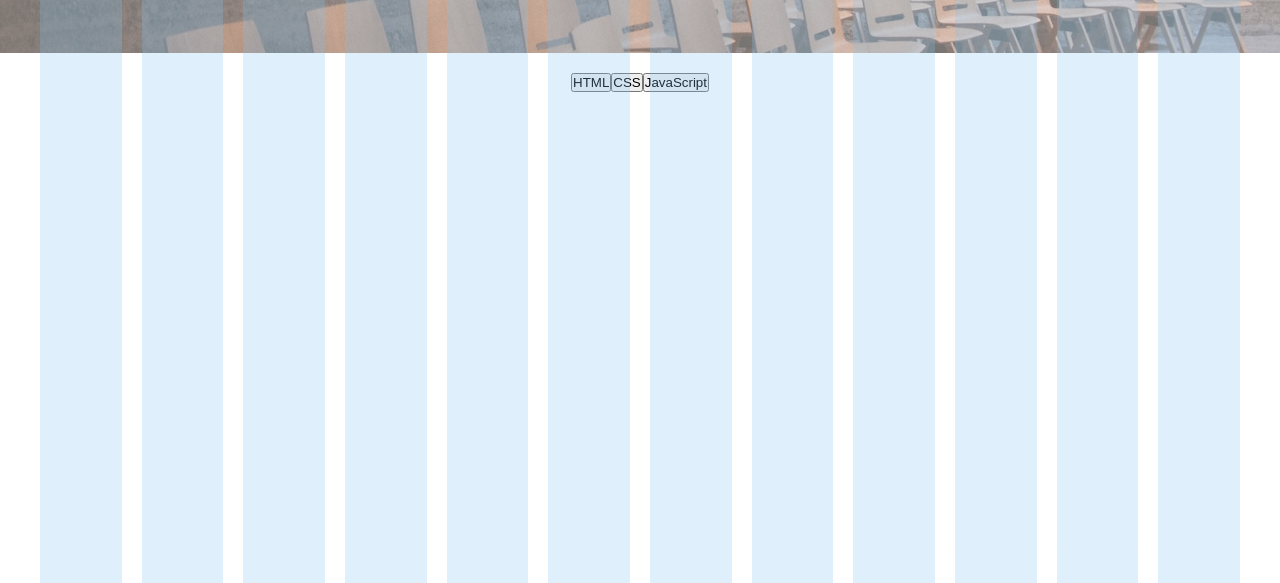
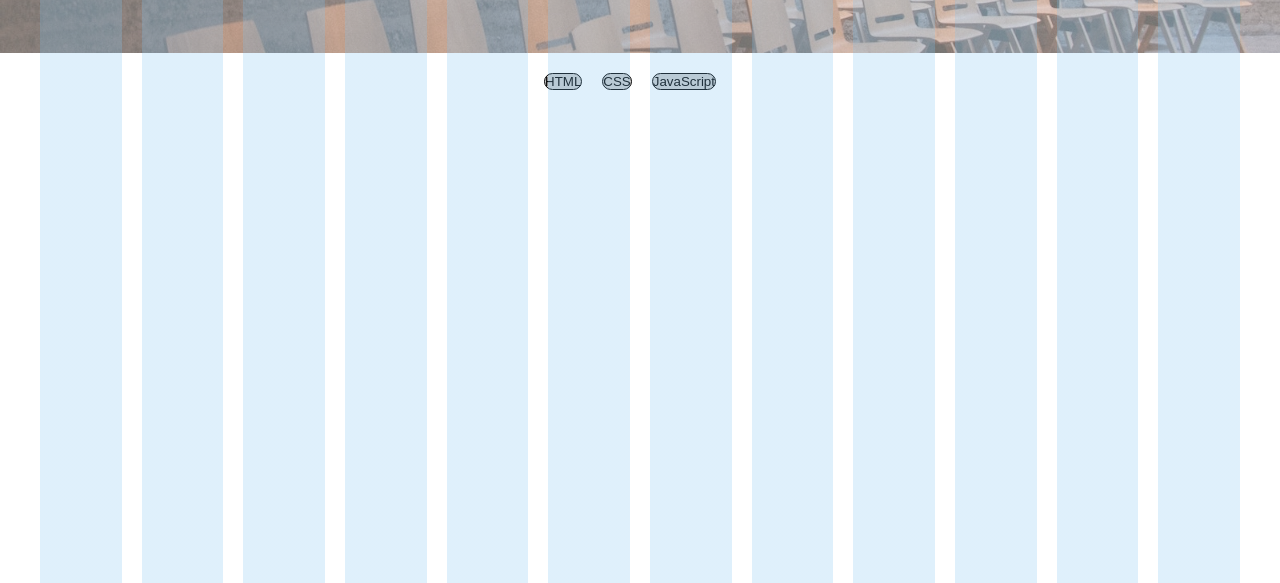
Before and after one commit to PeturLogi/Hopverkefni2, a website with bundled scripts: page index.html in a window 1280 px wide. Shown: the part 217-800 px from the top of the page. Built offline with nearby package versions, Linux system fonts and the light colour scheme.

Commit message:
vann i index

```diff
--- a/index.html
+++ b/index.html
@@ -12,6 +12,8 @@
 <body>
 
   <header>
+    <div class="header__row">
+      <div class="header__col">
         <div class="header__image">
           <img class="header__img" src="./img/header.jpg">
           <div class="image__layer">
@@ -21,13 +23,20 @@
             </div>
           </div>
         </div>
+
+      </div>
+    </div>
   </header>
 
   <main>
+    <div class="button__row">
+      <div class="button__col">
         <div class="button__container">
-      <button class="btn">HTML</button>
-      <button class="btn">CSS</button>
-      <button class="btn">JavaScript</button>
+          <button class="button__btn">HTML</button>
+          <button class="button__btn">CSS</button>
+          <button class="button__btn">JavaScript</button>
+        </div>
+      </div>
     </div>
   </main>
   <script src="./dist/bundle.js"></script>
--- a/src/styles/index.scss
+++ b/src/styles/index.scss
@@ -8,7 +8,7 @@
   text-align: center;
 
   &__text {
-    font-size: 2em;
+    font-size: 3em;
   }
 }
 
@@ -29,14 +29,22 @@
   left: 50%;
 }
 
-.button__container {
-  display: flex;
-  justify-content: center;
+.button {
+  &__col {
+    display: flex;
+    justify-content: center;
+  }
+
+  &__container {
+    display: flex;
+    justify-content: center;
+    max-width: $max-width;
+  }
+
+  &__btn {
+    margin-right: $gutter;
+    background-color: $color-4;
+    border: $color-1 solid 1px;
+    border-radius: 10px;
+  }
 }
-
-.bnt {
-  background-color: $color-1;
-  border: $color-1 solid 1px;
-  border-radius: 5px;
-
-}
```
Lines whose indentation alone changed are shown as unchanged.
